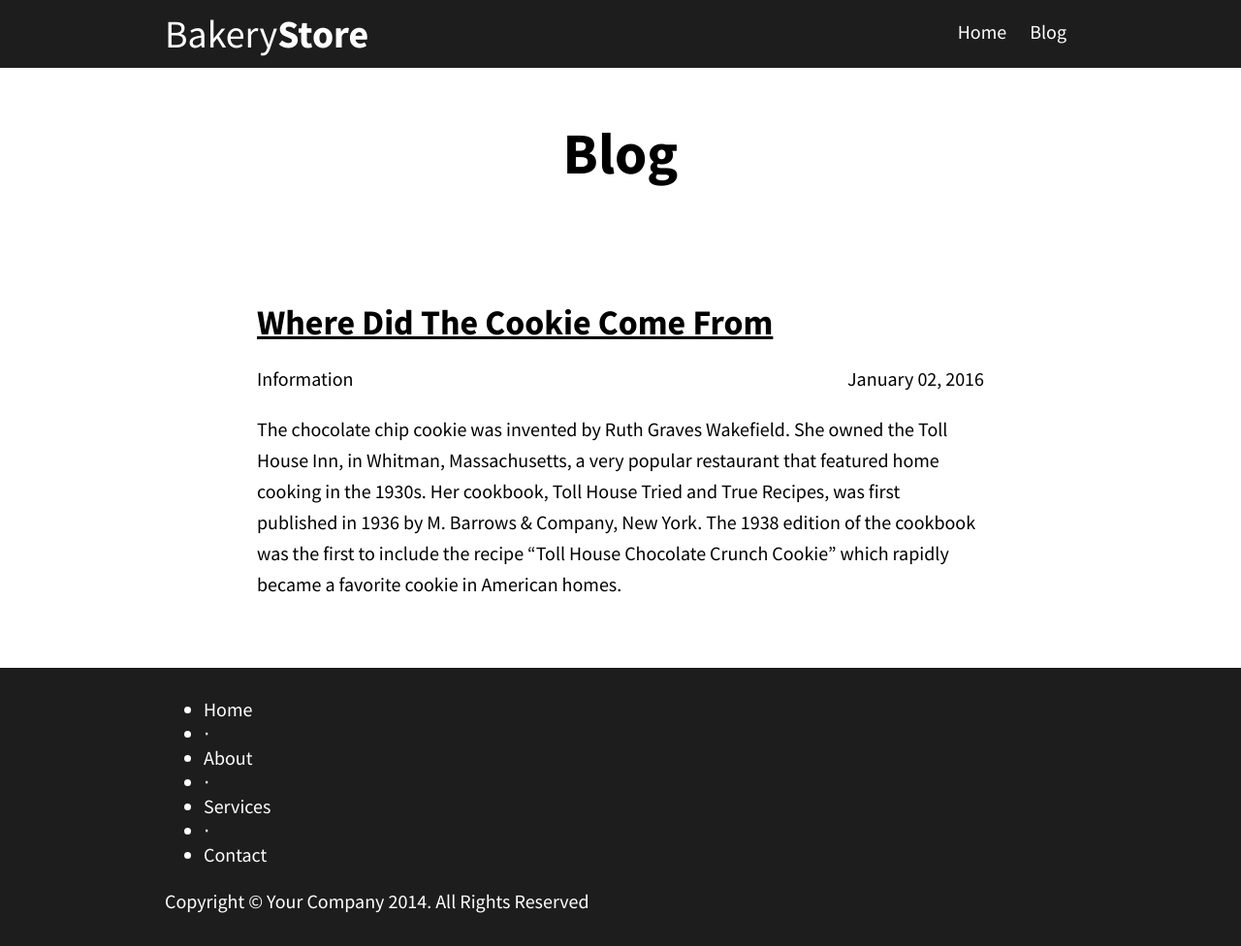
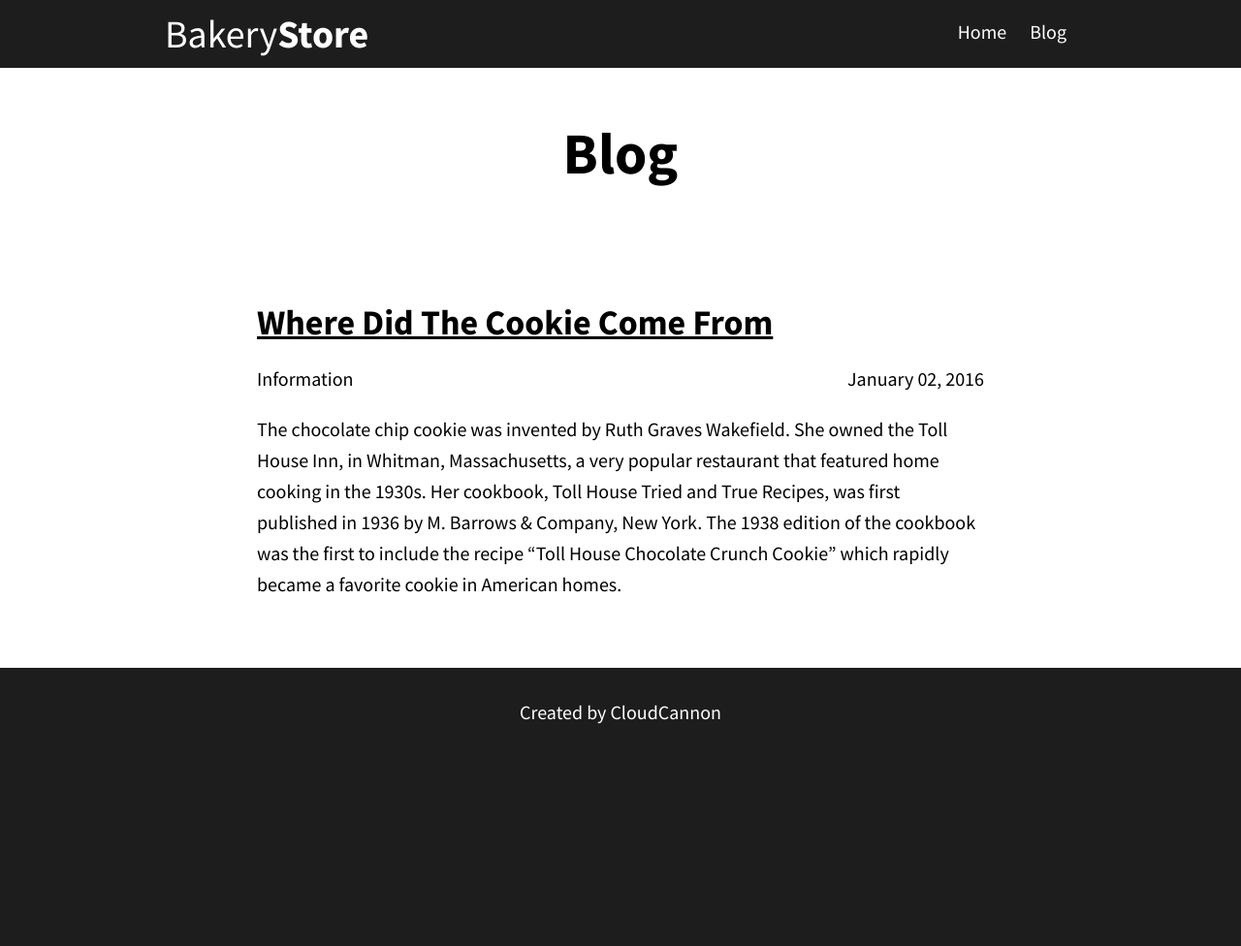
Before and after one commit to sabineosthege/sabineosthege.github.io, a Jekyll site: the page built from blog.html, in a window 1280 px wide. Shown: the whole page at 97% size. Built offline with Jekyll 4.4.1, drawn with Linux system fonts in a browser that asks for light colours; after the commit the page ends 900 px from its top, so only the background shows below that.

Commit message:
back to old footer

```diff
--- a/_layouts/default.html
+++ b/_layouts/default.html
@@ -21,31 +21,9 @@
 		<div class="content">
 			{{ content }}
 		</div>
-
 		<footer>
 			<div class="container">
-				<div class="row">
-					<div class="col-lg-12">
-						<ul class="list-inline">
-							<li>
-								<a href="#">Home</a>
-							</li>
-							<li class="footer-menu-divider">&sdot;</li>
-							<li>
-								<a href="#about">About</a>
-							</li>
-							<li class="footer-menu-divider">&sdot;</li>
-							<li>
-								<a href="#services">Services</a>
-							</li>
-							<li class="footer-menu-divider">&sdot;</li>
-							<li>
-								<a href="#contact">Contact</a>
-							</li>
-						</ul>
-						<p class="copyright text-muted small">Copyright &copy; Your Company 2014. All Rights Reserved</p>
-					</div>
-				</div>
+				<p class="center-text"> <a href="http://cloudcannon.com">Created by CloudCannon</a></p>
 			</div>
 		</footer>
 	</body>
```
